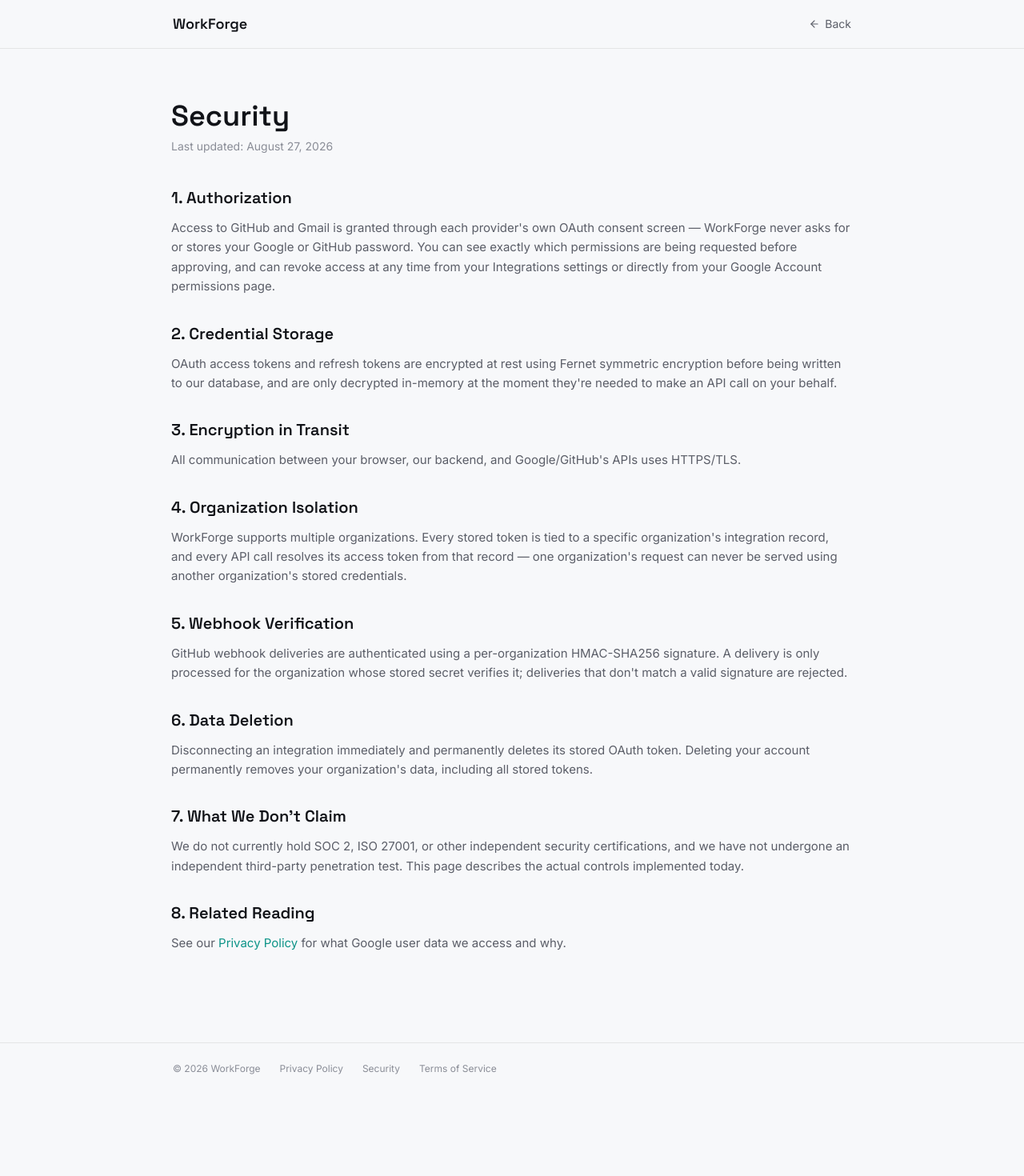
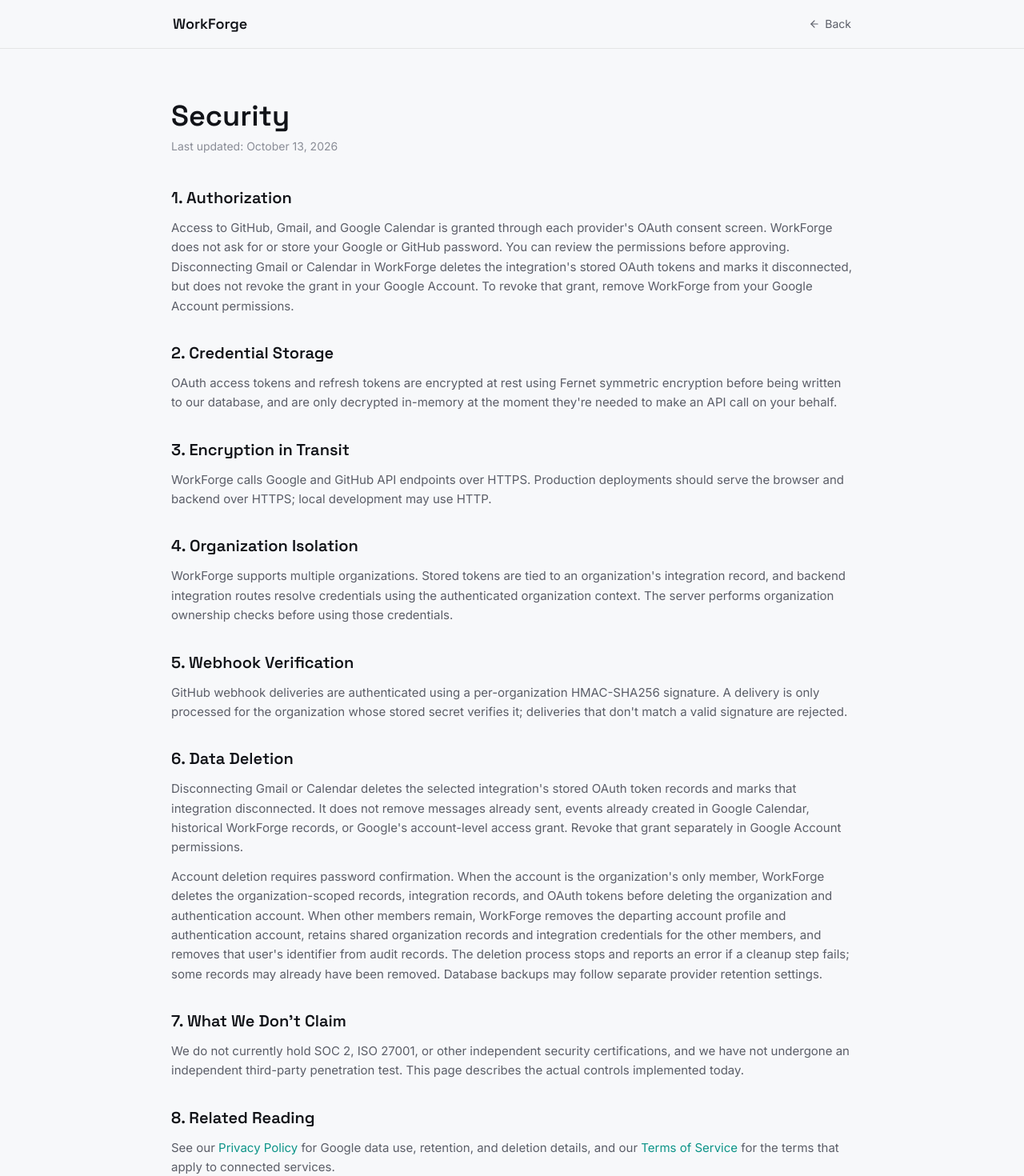
Before and after one commit to KeshavKandoi/AI-AUTOMATION, a React (Vite) app in the folder ai-coo-frontend/: page /security in a window 1280 px wide. Shown: the top 1470 px of the page at 80% size. Before the commit the page ends 1368 px from the top, so only its background shows below. Built offline with nearby package versions, Linux system fonts and the light colour scheme; no server answers.

Commit message:
Update legal documents for clarity on Google integrations; enhance tests for privacy policy and security behavior

```diff
--- a/ai-coo-frontend/src/pages/legal/PrivacyPolicy.tsx
+++ b/ai-coo-frontend/src/pages/legal/PrivacyPolicy.tsx
@@ -17,9 +17,9 @@
         </p>
         <p>
           The Gmail connection requests the{' '}
-          <code>https://www.googleapis.com/auth/gmail.send</code> and{' '}
-          <code>https://www.googleapis.com/auth/userinfo.email</code> scopes. Calendar requests{' '}
-          <code>https://www.googleapis.com/auth/calendar</code>. WorkForge calls Gmail&apos;s send
+          <code className="break-all">https://www.googleapis.com/auth/gmail.send</code> and{' '}
+          <code className="break-all">https://www.googleapis.com/auth/userinfo.email</code>{' '}scopes. Calendar requests{' '}
+          <code className="break-all">https://www.googleapis.com/auth/calendar</code>. WorkForge calls Gmail&apos;s send
           API and Google&apos;s user-info endpoint; it does not list, retrieve, or search inbox
           messages. Calendar access is used to list upcoming events and create events you request
           or approve.
@@ -43,9 +43,11 @@
         <p>
           For a Calendar summary, WorkForge sends the event titles and start and end times returned
           by Calendar to Google Gemini, along with instructions to count events, identify overlaps,
-          and describe what is coming up soonest. The summary is returned to you. WorkForge does not
-          use Google Workspace data to develop, improve, or train generalized or non-personalized
-          AI/ML models. WorkForge does not persist the Calendar summary in its application database.
+          and describe what is coming up soonest. The summary is returned to you. WorkForge itself
+          does not use Google Workspace data to develop, improve, or train generalized or
+          non-personalized AI/ML models. This describes WorkForge&apos;s use; Google&apos;s separate
+          handling of Gemini prompts depends on the API service tier described below. WorkForge
+          does not persist the Calendar summary in its application database.
         </p>
         <p>
           Google provides Gmail, Calendar, and Gemini processing. Supabase provides account
--- a/ai-coo-frontend/src/pages/legal/Security.tsx
+++ b/ai-coo-frontend/src/pages/legal/Security.tsx
@@ -2,17 +2,19 @@
 import LegalPageLayout from './LegalPageLayout'
 import LegalSection from './LegalSection'
 
-const LAST_UPDATED = 'August 27, 2026'
+const LAST_UPDATED = 'October 13, 2026'
 
 export default function Security() {
   return (
     <LegalPageLayout title="Security" lastUpdated={LAST_UPDATED}>
       <LegalSection number="1" title="Authorization">
         <p>
-          Access to GitHub and Gmail is granted through each provider's own OAuth
-          consent screen — WorkForge never asks for or stores your Google or GitHub password. You can see
-          exactly which permissions are being requested before approving, and can revoke access at any
-          time from your Integrations settings or directly from your Google Account permissions page.
+          Access to GitHub, Gmail, and Google Calendar is granted through each provider&apos;s OAuth
+          consent screen. WorkForge does not ask for or store your Google or GitHub password. You
+          can review the permissions before approving. Disconnecting Gmail or Calendar in WorkForge
+          deletes the integration&apos;s stored OAuth tokens and marks it disconnected, but does not
+          revoke the grant in your Google Account. To revoke that grant, remove WorkForge from your
+          Google Account permissions.
         </p>
       </LegalSection>
 
@@ -26,16 +28,17 @@
 
       <LegalSection number="3" title="Encryption in Transit">
         <p>
-          All communication between your browser, our backend, and Google/GitHub's APIs uses HTTPS/TLS.
+          WorkForge calls Google and GitHub API endpoints over HTTPS. Production deployments should
+          serve the browser and backend over HTTPS; local development may use HTTP.
         </p>
       </LegalSection>
 
       <LegalSection number="4" title="Organization Isolation">
         <p>
-          WorkForge supports multiple organizations. Every stored token is tied to a specific
-          organization's integration record, and every API call resolves its access token from that
-          record — one organization's request can never be served using another organization's stored
-          credentials.
+          WorkForge supports multiple organizations. Stored tokens are tied to an organization&apos;s
+          integration record, and backend integration routes resolve credentials using the
+          authenticated organization context. The server performs organization ownership checks
+          before using those credentials.
         </p>
       </LegalSection>
 
@@ -49,8 +52,20 @@
 
       <LegalSection number="6" title="Data Deletion">
         <p>
-          Disconnecting an integration immediately and permanently deletes its stored OAuth token.
-          Deleting your account permanently removes your organization's data, including all stored tokens.
+          Disconnecting Gmail or Calendar deletes the selected integration&apos;s stored OAuth token
+          records and marks that integration disconnected. It does not remove messages already sent,
+          events already created in Google Calendar, historical WorkForge records, or Google&apos;s
+          account-level access grant. Revoke that grant separately in Google Account permissions.
+        </p>
+        <p>
+          Account deletion requires password confirmation. When the account is the organization&apos;s
+          only member, WorkForge deletes the organization-scoped records, integration records, and
+          OAuth tokens before deleting the organization and authentication account. When other
+          members remain, WorkForge removes the departing account profile and authentication
+          account, retains shared organization records and integration credentials for the other
+          members, and removes that user&apos;s identifier from audit records. The deletion process
+          stops and reports an error if a cleanup step fails; some records may already have been
+          removed. Database backups may follow separate provider retention settings.
         </p>
       </LegalSection>
 
@@ -64,7 +79,7 @@
 
       <LegalSection number="8" title="Related Reading">
         <p>
-          See our <Link to="/privacy" className="text-[var(--color-signal)] hover:brightness-110">Privacy Policy</Link> for what Google user data we access and why.
+          See our <Link to="/privacy" className="text-[var(--color-signal)] hover:brightness-110">Privacy Policy</Link> for Google data use, retention, and deletion details, and our <Link to="/terms" className="text-[var(--color-signal)] hover:brightness-110">Terms of Service</Link> for the terms that apply to connected services.
         </p>
       </LegalSection>
     </LegalPageLayout>
--- a/ai-coo-frontend/src/pages/legal/TermsOfService.tsx
+++ b/ai-coo-frontend/src/pages/legal/TermsOfService.tsx
@@ -1,8 +1,9 @@
+import { Link } from 'react-router-dom'
 import LegalPageLayout from './LegalPageLayout'
 import LegalSection from './LegalSection'
 
 const CONTACT_EMAIL = 'testerappp2001@gmail.com'
-const LAST_UPDATED = 'August 23, 2026'
+const LAST_UPDATED = 'October 13, 2026'
 
 export default function TermsOfService() {
   return (
@@ -17,9 +18,9 @@
       <LegalSection number="2" title="Description of WorkForge">
         <p>
           WorkForge is an automation platform that helps you manage tasks, workflows, and optional
-          integrations with services such as GitHub and Gmail. Features include task
-          tracking, workflow automation, scheduled commits, pull request management, and related
-          productivity tools.
+          integrations with services such as GitHub, Gmail, Google Calendar, and Discord. Features
+          include task tracking, workflow automation, scheduled commits, pull request management,
+          calendar event management, and related productivity tools.
         </p>
       </LegalSection>
 
@@ -33,9 +34,17 @@
 
       <LegalSection number="4" title="Google Integrations">
         <p>
-          You may optionally connect Google services (Gmail) to WorkForge. By connecting
-          these services, you authorize WorkForge to access the specific permissions you approve during the
-          Google consent process, solely to provide the corresponding features within the app.
+          You may optionally connect Gmail and Google Calendar to WorkForge. Gmail access is used
+          to send messages you configure or approve; WorkForge does not read your Gmail inbox or
+          messages. Calendar access is used to list upcoming events, check scheduling conflicts,
+          create events you request or approve, and generate summaries. For a Calendar summary,
+          event titles and start and end times are sent to Google Gemini. The exact data accessed,
+          retention, and deletion rules are described in the{' '}
+          <Link to="/privacy" className="text-[var(--color-signal)] hover:brightness-110 underline">
+            Privacy Policy
+          </Link>
+          . You authorize WorkForge to use the specific permissions approved in Google&apos;s
+          consent process to provide these features.
         </p>
       </LegalSection>
 
@@ -58,9 +67,10 @@
 
       <LegalSection number="7" title="Third-Party Services">
         <p>
-          WorkForge relies on third-party services to operate, including Supabase, Google APIs, GitHub APIs,
-          Render, Resend, and the Google Gemini API. Your use of any connected third-party service is also
-          subject to that provider's own terms.
+          WorkForge relies on third-party services to operate, including Supabase, Google APIs for
+          Gmail and Calendar, the Google Gemini API for AI summaries, GitHub APIs, Discord webhooks,
+          Render, and Resend. Your use of any connected third-party service is also subject to that
+          provider&apos;s own terms.
         </p>
       </LegalSection>
 
```
Also changed, not shown: 1 other file (tests, documents, lock files or other folders).
